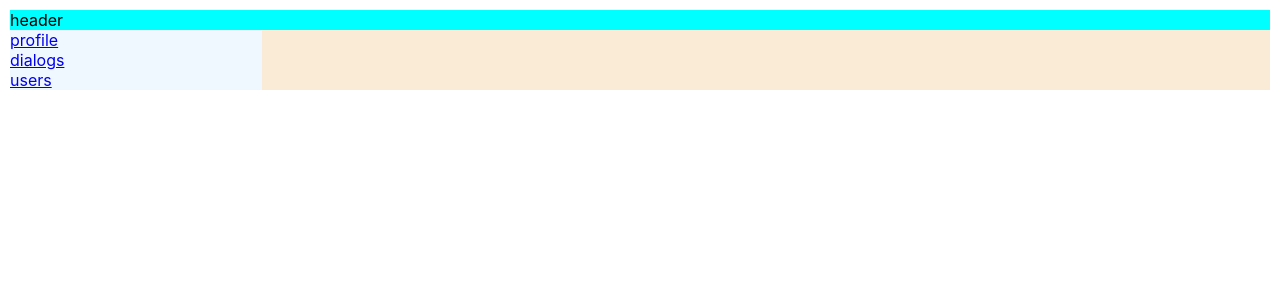
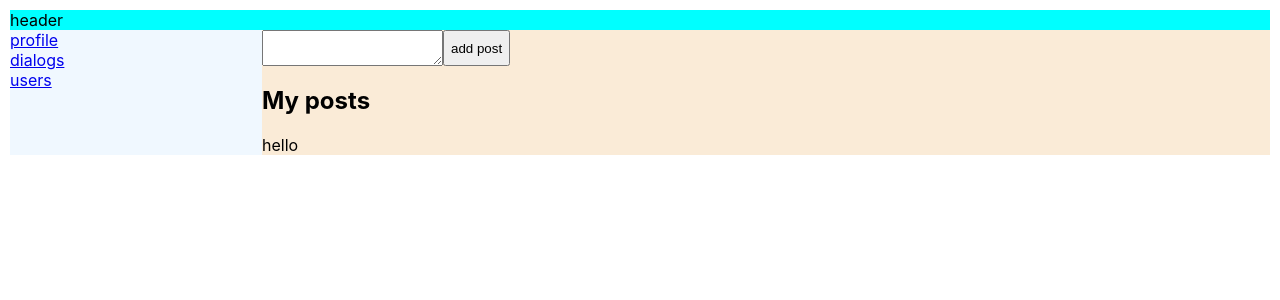
Before and after one commit to fogelo/draft, a React (Create React App) app: page /profile/1 in a window 1280 px wide. Shown: the top 300 px of the page. Built offline with nearby package versions, Linux system fonts and the light colour scheme; no server answers.

Commit message:
useMatch

```diff
--- a/src/App.css
+++ b/src/App.css
@@ -29,5 +29,4 @@
 .currentPage {
     font-weight: bold;
     font-size: 20px;
-
 }
--- a/src/App.tsx
+++ b/src/App.tsx
@@ -44,6 +44,7 @@
         <div className="Main">
             <Routes>
                 <Route path={'/profile'} element={<Profile/>}/>
+                <Route path={'/profile/:id'} element={<Profile/>}/>
                 <Route path={'/dialogs'} element={<Dialogs/>}/>
                 <Route path={'/users'} element={<Users/>}/>
             </Routes>
--- a/src/Profile.tsx
+++ b/src/Profile.tsx
@@ -1,20 +1,42 @@
 import React from 'react';
 import {connect} from 'react-redux';
-import {addNewPostAC, setNewPostTitleAC} from './redux/profile-reducer';
+import {addNewPostAC, setNewPostTitleAC, setProfileAC} from './redux/profile-reducer';
+import {ProfileInfo} from './ProfileInfo';
+import axios from 'axios';
+import {useMatch} from 'react-router-dom';
 
-function Profile(props: any) {
+
+const ProfileHOC = (props: any) => {
+    const match: any = useMatch('profile/:id')
+    console.log(match)
+    if (match) {
+        return <Profile {...props} userId={match.params.id}/>
+    } else {
+        return <Profile {...props} userId={'2'}/>
+    }
+}
+
+class Profile extends React.Component<any> {
+    componentDidMount() {
+        axios.get(`https://social-network.samuraijs.com/api/1.0/profile/${this.props.userId}`)
+            .then(response => {
+                this.props.setProfile(response.data)
+            })
+    }
+
+    render() {
         const textRef: any = React.createRef()
         const updatePostTitle = () => {
-        props.setNewPostTitle(textRef.current.value)
+            this.props.setNewPostTitle(textRef.current.value)
         }
         const addPost = () => {
-        props.addNewPost()
+            this.props.addNewPost()
         }
         return (
             <div className="Profile">
-            <div>ava+description</div>
+                <ProfileInfo profile={this.props.profile}/>
                 <div style={{display: 'flex'}}>
-                <textarea value={props.newPostTitle}
+                <textarea value={this.props.newPostTitle}
                           onChange={updatePostTitle}
                           ref={textRef}/>
                     <button onClick={addPost}>
@@ -22,16 +44,18 @@
                     </button>
                 </div>
                 <h2>My posts</h2>
-            {props.posts.map((p: any) => <div>{p.title}</div>)}
+                {this.props.posts.map((p: any) => <div>{p.title}</div>)}
             </div>
         );
+    }
 }
 
 
 const mapStateToProps = (state: any) => {
     return {
         newPostTitle: state.profilePage.newPostTitle,
-        posts: state.profilePage.posts
+        posts: state.profilePage.posts,
+        profile: state.profilePage.profile
     }
 }
 const mapDispatchToProps = (dispatch: any) => {
@@ -41,7 +65,10 @@
         },
         addNewPost: () => {
             dispatch(addNewPostAC())
+        },
+        setProfile: (profile: any) => {
+            dispatch(setProfileAC(profile))
         }
     }
 }
-export default connect(mapStateToProps, mapDispatchToProps)(Profile)
+export default connect(mapStateToProps, mapDispatchToProps)(ProfileHOC)
--- /dev/null
+++ b/src/ProfileInfo.tsx
@@ -0,0 +1,20 @@
+import React from 'react';
+import photo from './img/user.png'
+
+export const ProfileInfo = (props: any) => {
+    return (
+
+        props.profile ? <div>
+
+            <div>fullName: {props.profile.fullName}</div>
+            <div>
+                <img src={props.profile.photos.small ? props.profile.photos.small : photo}
+                     alt="111"
+                style={{width: '100px'}}/>
+            </div>
+            <div>about me: {props.profile.aboutMe}</div>
+
+        </div> : <div></div>
+
+    )
+}
--- a/src/Users.tsx
+++ b/src/Users.tsx
@@ -10,6 +10,7 @@
 } from './redux/users-reducer';
 import axios from 'axios';
 import {Preloader} from './common/Preloader';
+import {NavLink} from 'react-router-dom';
 
 class Users extends React.Component<any> {
     componentDidMount() {
@@ -46,7 +47,9 @@
                     return (
                         <div key={u.id} style={{padding: '10px 0'}}>
                             <div>name: {u.name}</div>
-                            <div>photo: <img src={u.photos.small} alt="нет фото"/></div>
+                            <NavLink to={`/profile/${u.id}`}>
+                                <div>photo: <img src={u.photos.small} alt="нет фото"/></div>
+                            </NavLink>
                             <div>status: {u.status ? u.status : 'нет статуса'}</div>
                             {u.followed
                                 ? <button onClick={() => this.props.unfollow(u.id)}>unfollow</button>
--- a/src/redux/profile-reducer.ts
+++ b/src/redux/profile-reducer.ts
@@ -4,7 +4,9 @@
     posts: [
         {id: v1(), title: 'hello'}
     ],
-    newPostTitle: ''
+    newPostTitle: '',
+    profile: null
+
 }
 export const profileReducer = (state: any = initState, action: any) => {
     switch (action.type) {
@@ -14,6 +16,9 @@
         case 'ADD-NEW-POST': {
             return {...state, posts: [...state.posts, {id: v1(), title: state.newPostTitle}]}
         }
+        case 'SET-PROFILE': {
+            return {...state, profile: action.profile}
+        }
         default: {
             return state
         }
@@ -22,3 +27,5 @@
 
 export const setNewPostTitleAC = (title: any) => ({type: 'SET-NEW-POST-TITLE', title})
 export const addNewPostAC = () => ({type: 'ADD-NEW-POST'})
+
+export const setProfileAC = (profile: any) => ({type: 'SET-PROFILE', profile})
```
Also changed, not shown: src/img/user.png (added). Lines whose indentation alone changed are shown as unchanged.
